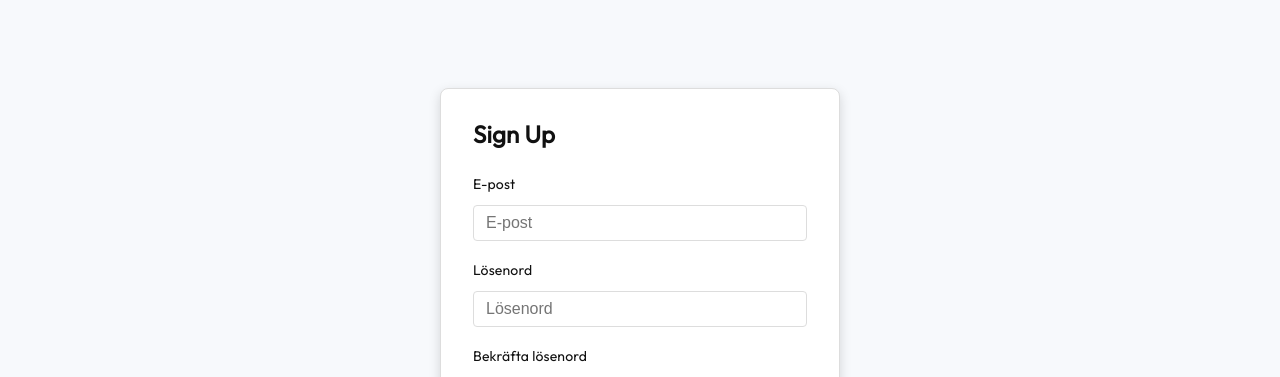
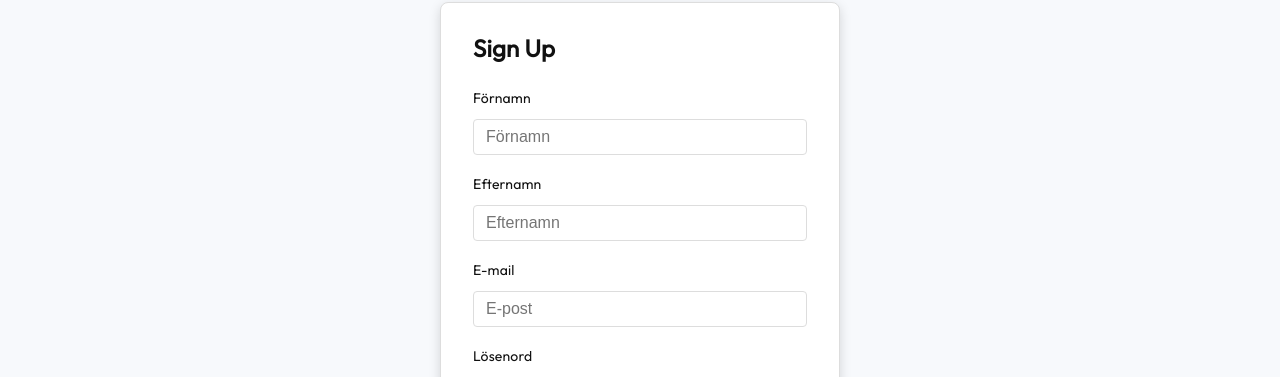
Before and after one commit to Beckasinis/BilDeck, a React (Vite) app: page /signup in a window 1280 px wide. Shown: the part 219-596 px from the top of the page. Built offline with nearby package versions, Linux system fonts and the light colour scheme; no server answers; the database is empty.

Commit message:
style(signup): add name and lastname to signup with validation

```diff
--- a/src/views/signup/SignUp.jsx
+++ b/src/views/signup/SignUp.jsx
@@ -8,6 +8,8 @@ function SignUpView() {
 
   // Local state holding all form field values
   const [formData, setFormData] = useState({
+    firstName: '',
+    lastName: '',
     email: '',
     password: '',
     confirmPassword: ''
@@ -28,14 +30,41 @@ function SignUpView() {
   }
 
   function validateForm() {
-    if (!formData.email || !formData.password || !formData.confirmPassword) {
+    if (!formData.email || !formData.password || !formData.confirmPassword || !formData.firstName || !formData.lastName) {
       return 'Alla fält måste fyllas i.'
     }
+
+    const namePattern = /^[a-öA-Ö\s-]+$/
+
     if (formData.password.length < 6) {
       return 'Lösenordet måste vara minst 6 tecken långt.'
     }
     if (formData.password !== formData.confirmPassword) {
       return 'Lösenorden matchar inte.'
+    }
+    if (formData.firstName.trim().length < 2) {
+      return 'Förnamnet måste vara minst 2 tecken.'
+    }
+    if (formData.firstName.trim().length > 50) {
+      return 'Förnamnet får vara max 50 tecken.'
+    }
+    if (!namePattern.test(formData.firstName.trim())) {
+      return 'Förnamnet får bara innehålla bokstäver.'
+    }
+    if (formData.lastName.trim().length < 2) {
+      return 'Efternamnet måste vara minst 2 tecken.'
+    }
+    if (formData.lastName.trim().length > 50) {
+      return 'Efternamnet får vara max 50 tecken.'
+    }
+    if (!namePattern.test(formData.lastName.trim())) {
+      return 'Efternamnet får bara innehålla bokstäver.'
+    }
+    if (formData.email.length > 100) {
+      return 'E-postadressen får vara max 100 tecken.'
+    }
+    if (formData.password.length > 72) {
+      return 'Lösenordet får vara max 72 tecken.'
     }
     return null
   }
@@ -89,10 +118,34 @@ function SignUpView() {
         {error && <p className="error-message">{error}</p>}
         <form onSubmit={handleSubmit}>
           <div className="form-group">
-            <label>E-post</label>
+            <label>Förnamn</label>
+            <input
+              type="text"
+              name="firstName"
+              maxLength={50}
+              value={formData.firstName}
+              onChange={handleChange}
+              placeholder="Förnamn"
+            />
+          </div>
+
+          <div className="form-group">
+            <label>Efternamn</label>
+            <input
+              type="text"
+              name="lastName"
+              maxLength={50}
+              value={formData.lastName}
+              onChange={handleChange}
+              placeholder="Efternamn"
+            />
+          </div>
+          <div className="form-group">
+            <label>E-mail</label>
             <input
               type="email"
               name="email"
+              maxLength={100}
               value={formData.email}
               onChange={handleChange}
               placeholder="E-post"
@@ -104,6 +157,7 @@ function SignUpView() {
             <input
               type="password"
               name="password"
+              maxLength={72}
               value={formData.password}
               onChange={handleChange}
               placeholder="Lösenord"
@@ -115,6 +169,7 @@ function SignUpView() {
             <input
               type="password"
               name="confirmPassword"
+              maxLength={72}
               value={formData.confirmPassword}
               onChange={handleChange}
               placeholder="Bekräfta lösenord"
--- a/src/views/signup/signup.css
+++ b/src/views/signup/signup.css
@@ -97,7 +97,7 @@ form {
 }
 
 .error-message {
-  color: red;
+  color: red !important;
   font-size: 0.875rem;
   margin: 0;
 }
```
